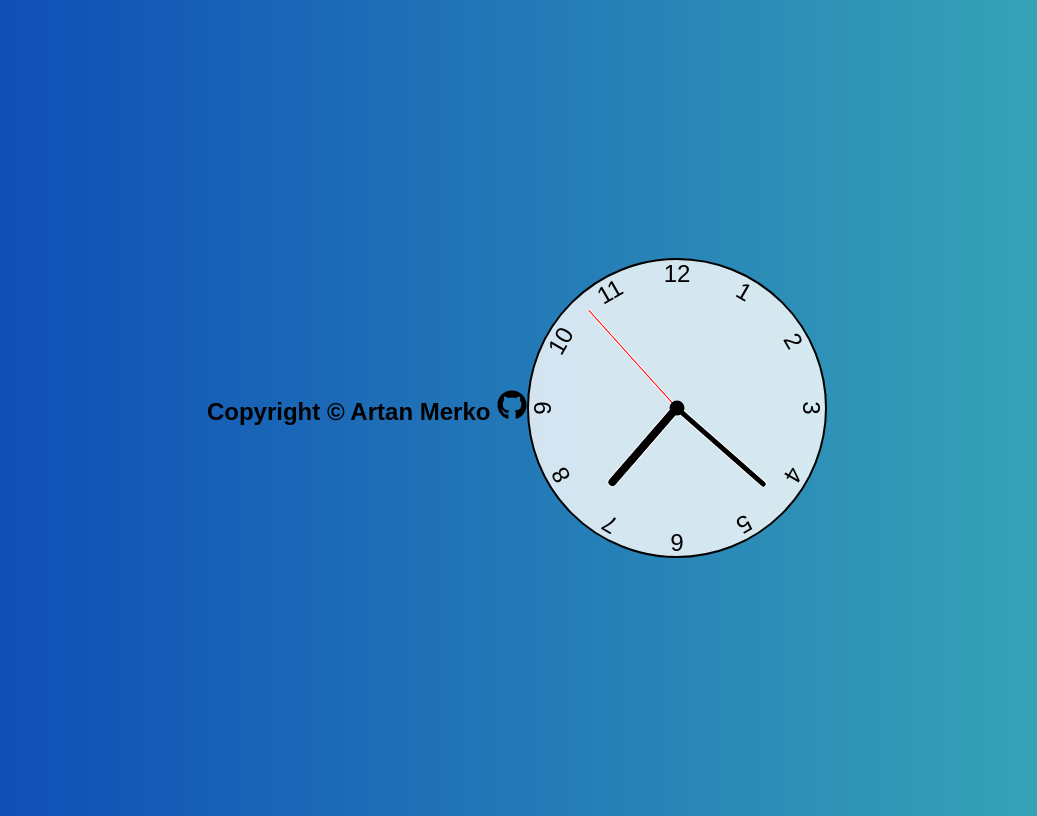
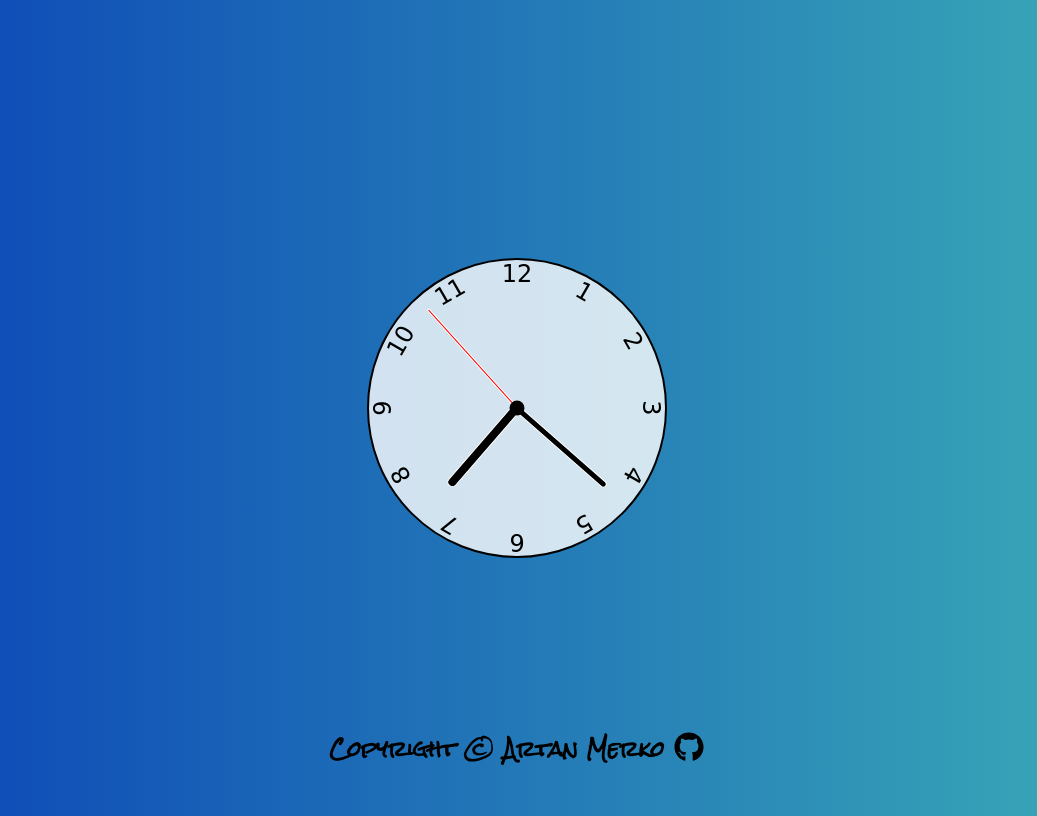
Before and after one commit to artanmerko/Clock, a plain HTML site: page index.html in a window 1280 px wide. Shown: the whole page, without its empty margins (123-1160 px from the left). Drawn offline with Linux system fonts and the light colour scheme; a web font is replaced by a local one.

Commit message:
Update styles.css
added heading

```diff
--- a/styles.css
+++ b/styles.css
@@ -1,6 +1,8 @@
+@import url('https://fonts.googleapis.com/css?family=Open+Sans|Rock+Salt|Shadows+Into+Light|Cedarville+Cursive');
+
 *, *::after, *::before {
     box-sizing: border-box;
-    font-family: Gotham Rounded, sans-serif;
+    font-family: cursive;
   }
 
   body {
@@ -86,3 +88,17 @@
     height: 35%;
     background-color: black;
   }
+
+  h2{
+    position: absolute;
+    bottom: 0;
+    left: 0;
+    display: flex;
+    align-items: center;
+    justify-content: center;
+    gap: 10px;
+    width: 100%;
+    padding: 10px;
+    font-size: 20px;
+    font-family: 'Rock Salt', cursive;
+  }
```
